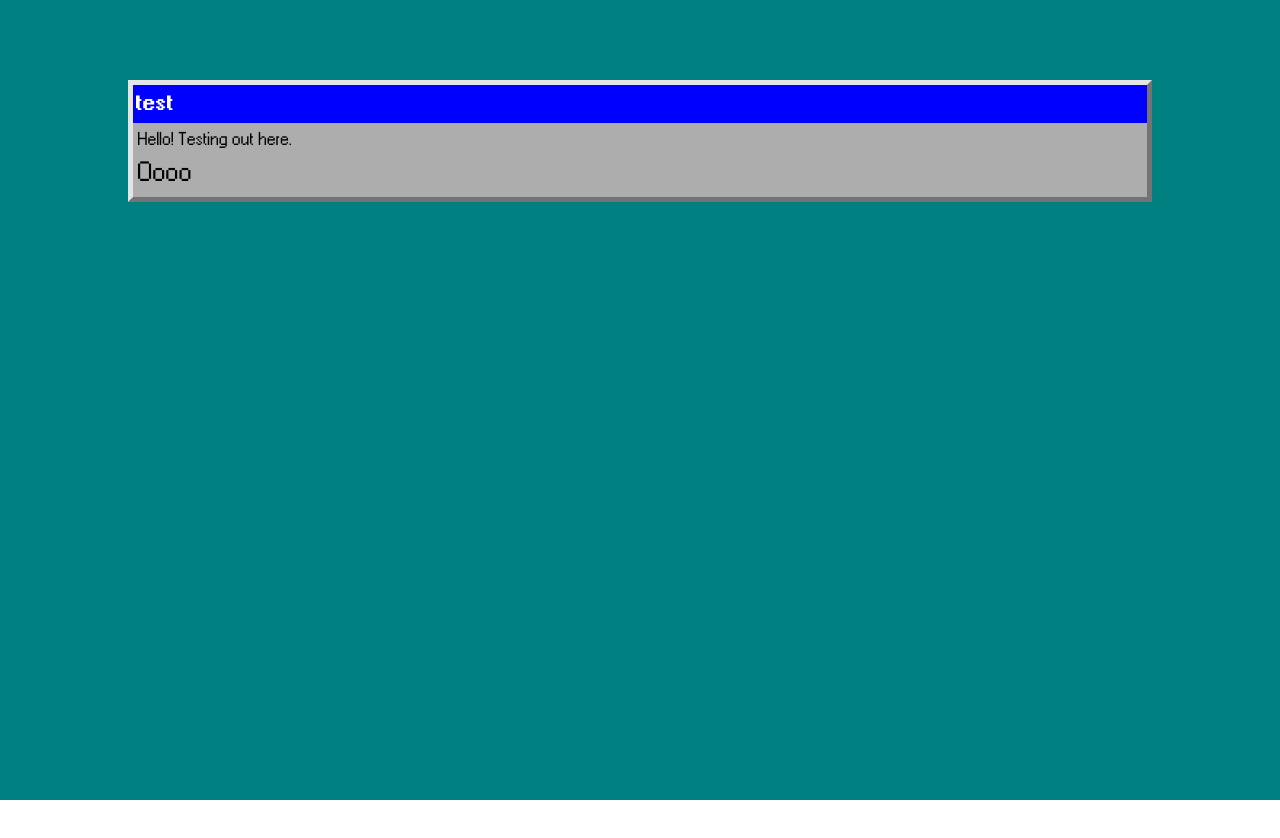
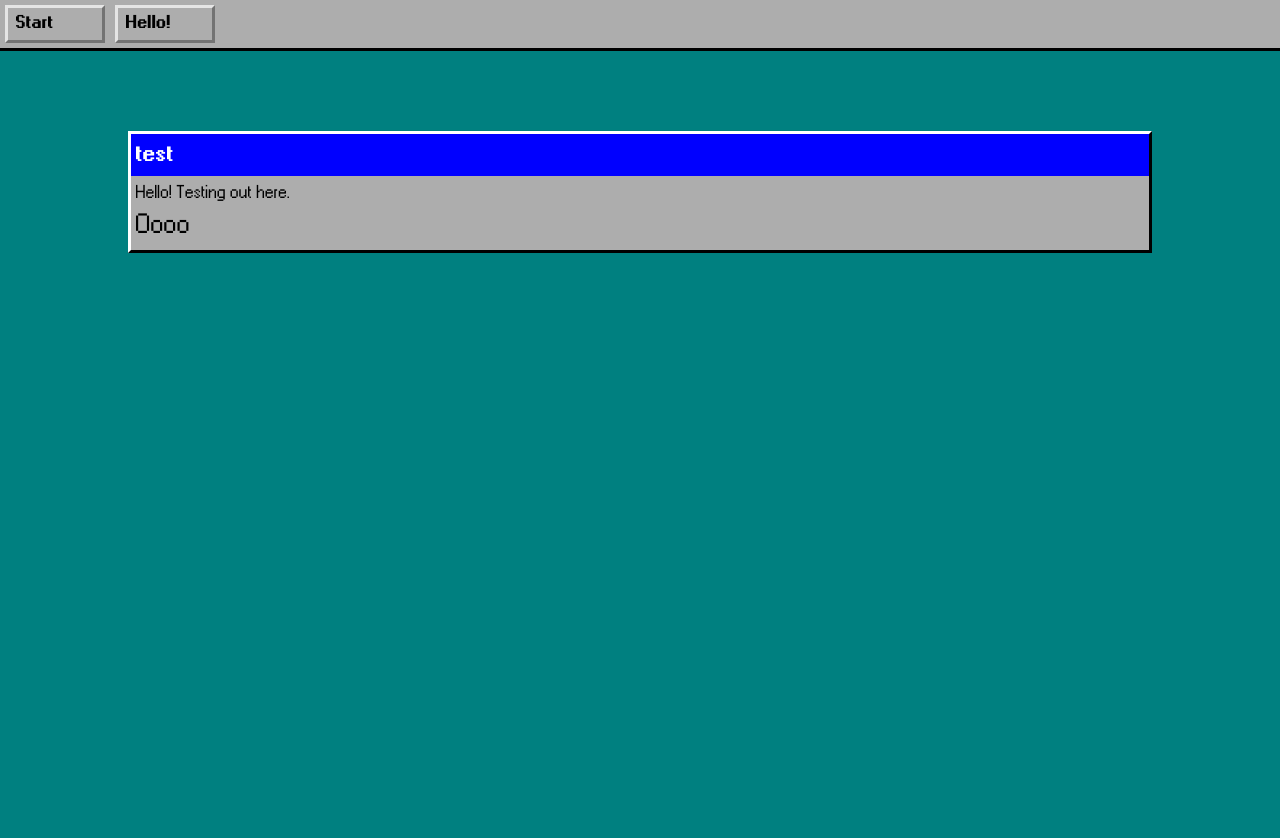
Before and after one commit to fen123456/personal-website, a Vue app: page / in a window 1280 px wide. Shown: the top 838 px of the page. Before the commit the page ends 800 px from the top, so only its background shows below. Built offline with nearby package versions, Linux system fonts and the light colour scheme; the HTML template or start-up script is replaced by a standard one.

Commit message:
nav bar starting up

```diff
--- a/src/App.vue
+++ b/src/App.vue
@@ -1,8 +1,14 @@
 <script setup lang="ts">
-import { RouterView } from 'vue-router'
+import { RouterLink, RouterView } from 'vue-router'
 </script>
 
 <template>
+  <nav>
+    <div class="nav-element pos-z-grey">Start</div>
+    <router-link>
+      <div class="nav-element pos-z-grey">Hello!</div>
+    </router-link>
+  </nav>
   <div class="body">
     <RouterView />
   </div>
@@ -15,4 +21,17 @@ import { RouterView } from 'vue-router'
   width: 100vw;
   padding: 10vh 10vw;
 }
+
+nav {
+  background-color: var(--grey);
+  border-bottom: 3px solid black;
+}
+.nav-element {
+  padding: 3px 8px;
+  width: max-content;
+  min-width: 100px;
+  font-weight: bold;
+  display: inline-block;
+  margin: 5px;
+}
 </style>
--- a/src/assets/base.css
+++ b/src/assets/base.css
@@ -1,4 +1,3 @@
-/* color palette from <https://github.com/vuejs/theme> */
 :root {
   --dark-grey: #737373;
   --grey: #adadad;
--- a/src/assets/main.css
+++ b/src/assets/main.css
@@ -11,16 +11,38 @@ h1 {
   font-weight: bold;
 }
 
-.pos-z {
-  border: 5px;
+.pos-z-bw {
+  border: 3px;
+  border-style: solid;
+  border-color: white black black white;
+}
+
+.neg-z-bw {
+  border: 3px;
+  border-style: solid;
+  border-color: black white white black;
+}
+.pos-z-grey {
+  border: 3px;
   border-style: solid;
   border-color: var(--light-grey) var(--dark-grey) var(--dark-grey) var(--light-grey);
 }
 
-.neg-z {
-  border: 5px;
+.neg-z-grey {
+  border: 3px;
   border-style: solid;
   border-color: var(--dark-grey) var(--light-grey) var(--light-grey) var(--dark-grey);
+}
+
+a {
+  text-decoration: none;
+  color: black;
+}
+a:visited {
+  color: black;
+}
+a:hover {
+  color: black;
 }
 
 @media (hover: hover) {
--- a/src/components/WindowFrame.vue
+++ b/src/components/WindowFrame.vue
@@ -1,5 +1,5 @@
 <template>
-  <div class="window pos-z">
+  <div class="window pos-z-bw">
     <div class="title-bar">
       <h1>{{ title }}</h1>
     </div>
@@ -29,7 +29,7 @@ export default defineComponent({
 .title-bar {
   background-color: #00f;
   color: white;
-  padding: 3px;
+  padding: 5px;
 }
 .window-contents {
   padding: 5px;
```
